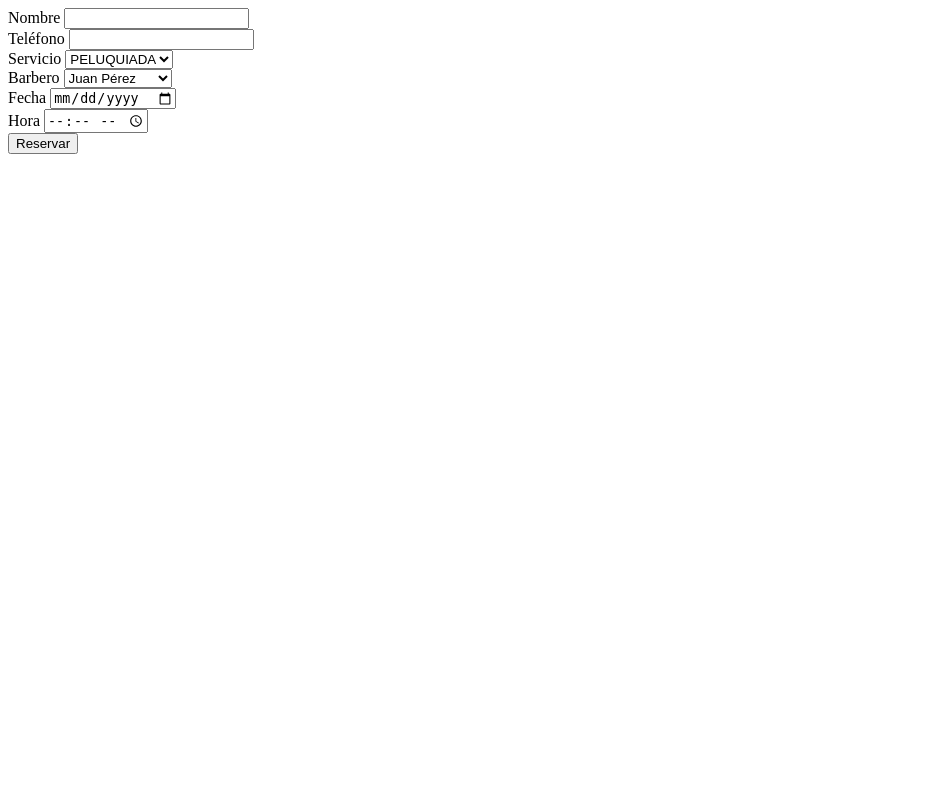
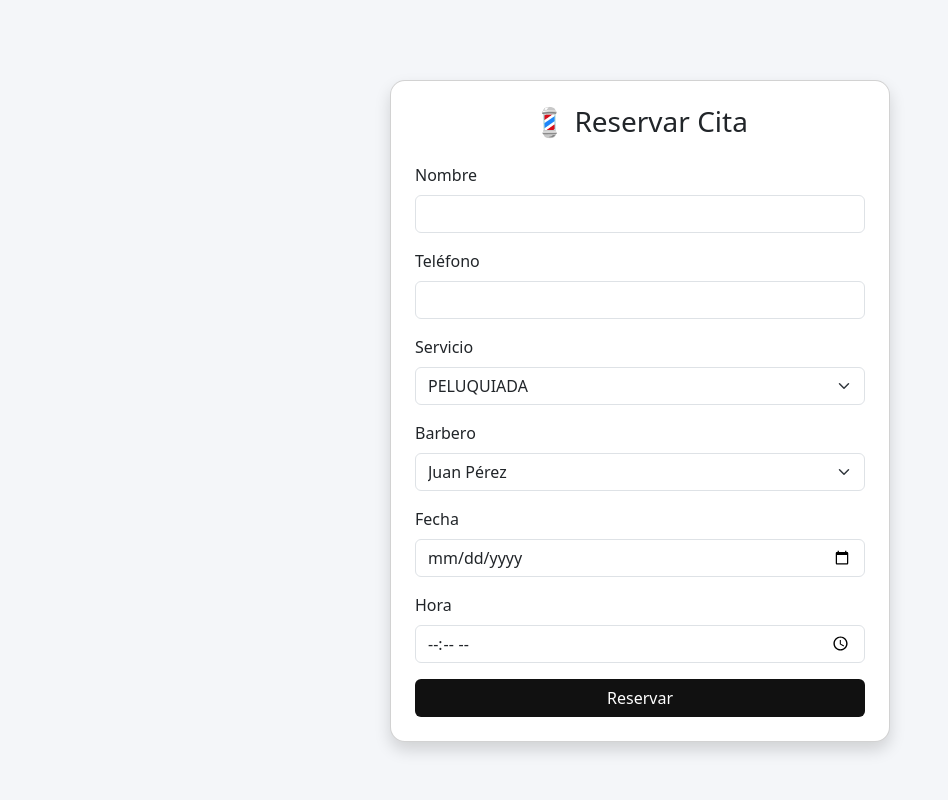
Before and after one commit to Fabianlh/barberia_system, a Django app: page /reservar/ in a window 1280 px wide. Shown: the whole page, without its empty margins (0-948 px from the left). Run offline with Django 5.2, Linux system fonts and the light colour scheme; data comes from the database, SQL or seed files in the repository.

Commit message:
mejora diseño reservas

```diff
--- a/barberia/templates/reservar.html
+++ b/barberia/templates/reservar.html
@@ -1,47 +1,94 @@
-<form method="post">
+{% load static %}
+<!DOCTYPE html>
+<html lang="es">
+<head>
+<meta charset="UTF-8">
+<title>Reservar Cita</title>
 
+<link href="https://cdn.jsdelivr.net/npm/bootstrap@5.3.2/dist/css/bootstrap.min.css" rel="stylesheet">
+
+<style>
+body{
+    background:#f4f6f9;
+}
+
+.card{
+    max-width:500px;
+    margin:auto;
+    margin-top:80px;
+    border-radius:15px;
+}
+
+.btn-barber{
+    background:#111;
+    color:white;
+}
+
+.btn-barber:hover{
+    background:#333;
+}
+</style>
+
+</head>
+
+<body>
+
+<div class="container">
+
+<div class="card shadow p-4">
+
+<h3 class="text-center mb-4">💈 Reservar Cita</h3>
+
+<form method="POST">
 {% csrf_token %}
 
 <div class="mb-3">
-<label>Nombre</label>
+<label class="form-label">Nombre</label>
 <input type="text" name="nombre" class="form-control" required>
 </div>
 
 <div class="mb-3">
-<label>Teléfono</label>
-<input type="text" name="telefono" class="form-control" required>
+<label class="form-label">Teléfono</label>
+<input type="text" name="telefono" class="form-control">
 </div>
 
 <div class="mb-3">
-<label>Servicio</label>
-<select name="servicio" class="form-control">
+<label class="form-label">Servicio</label>
+<select name="servicio" class="form-select">
 {% for servicio in servicios %}
-<option value="{{ servicio.id }}">{{ servicio.nombre }}</option>
+<option value="{{servicio.id}}">{{servicio.nombre}}</option>
 {% endfor %}
 </select>
 </div>
 
 <div class="mb-3">
-<label>Barbero</label>
-<select name="barbero" class="form-control">
+<label class="form-label">Barbero</label>
+<select name="barbero" class="form-select">
 {% for barbero in barberos %}
-<option value="{{ barbero.id }}">{{ barbero.nombre }}</option>
+<option value="{{barbero.id}}">{{barbero.nombre}}</option>
 {% endfor %}
 </select>
 </div>
 
 <div class="mb-3">
-<label>Fecha</label>
+<label class="form-label">Fecha</label>
 <input type="date" name="fecha" class="form-control">
 </div>
 
 <div class="mb-3">
-<label>Hora</label>
+<label class="form-label">Hora</label>
 <input type="time" name="hora" class="form-control">
 </div>
 
-<button type="submit" class="btn btn-primary">
-Reservar
-</button>
+<div class="d-grid">
+<button class="btn btn-barber">Reservar</button>
+</div>
 
 </form>
+
+</div>
+
+</div>
+
+</body>
+</html>
```
